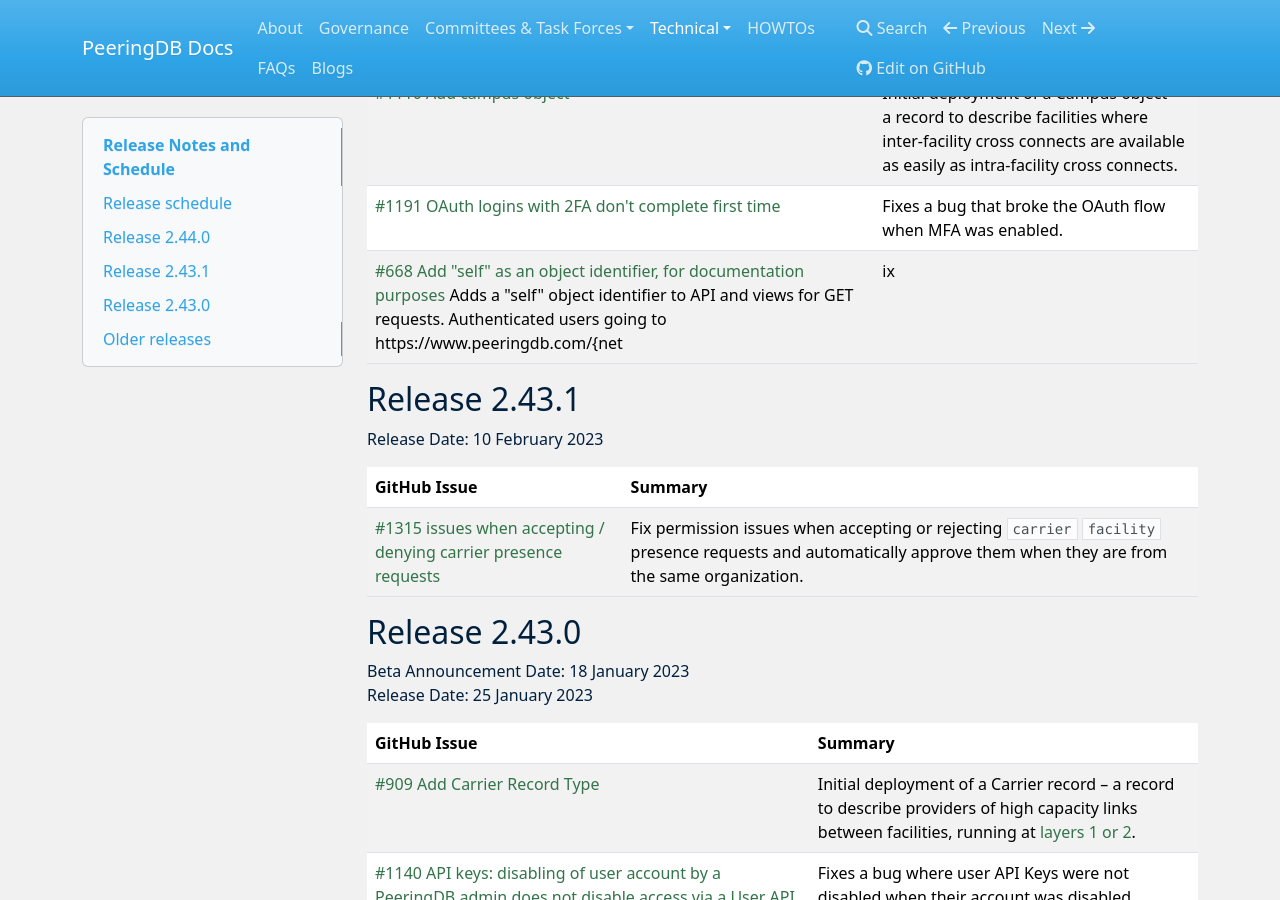
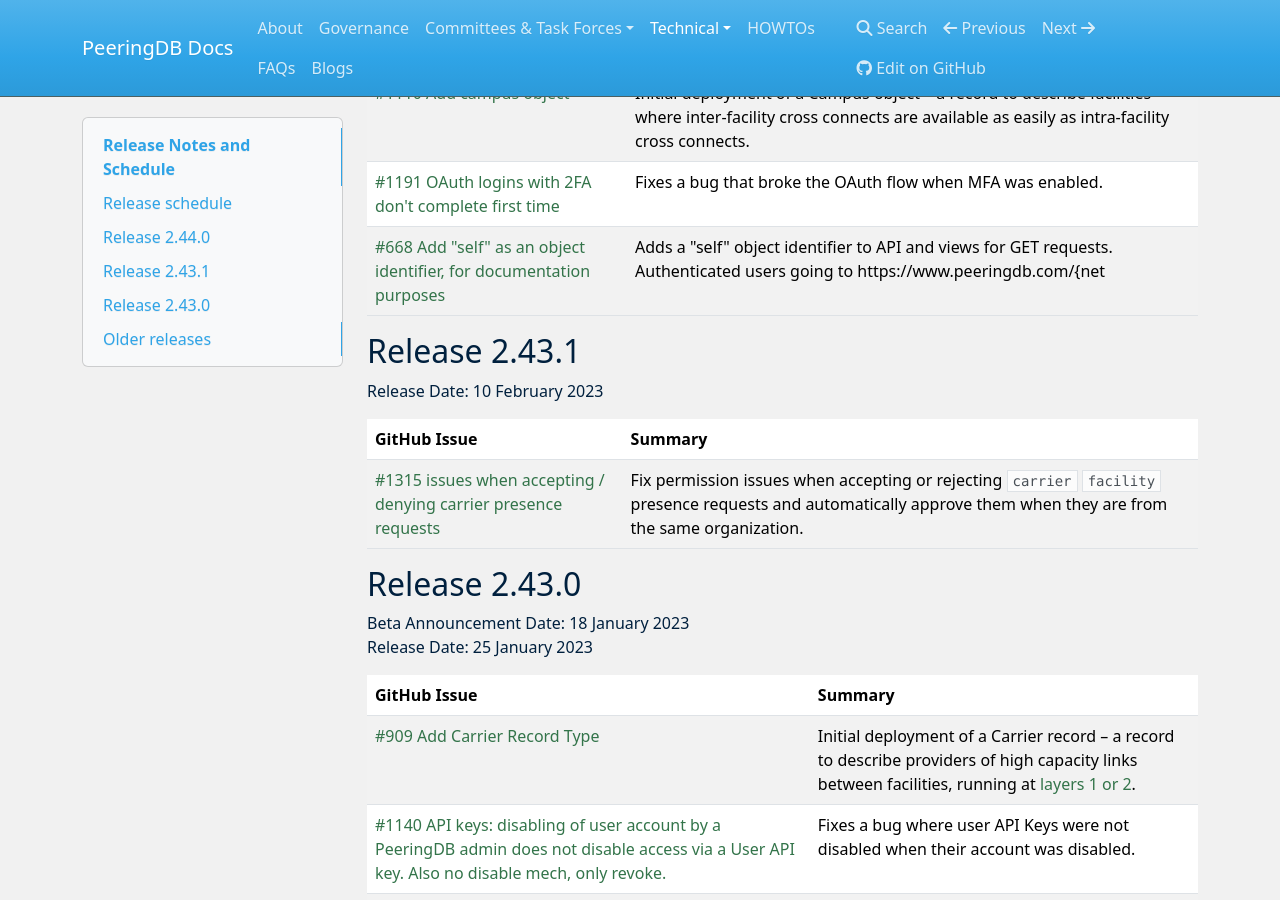
Before and after one commit to peeringdb/docs, an MkDocs documentation site: the page built from docs/release_notes/index.md, in a window 1280 px wide and 900 px high, scrolled down 858 px. Built offline with MkDocs 1.6.1, drawn with Linux system fonts in a browser that asks for light colours; nearby versions of some CDN libraries.

```diff
--- a/docs/release_notes/index.md
+++ b/docs/release_notes/index.md
@@ -29,7 +29,7 @@ Release Date: 22 February 2023
 | ----------------- | ----------- |
 | [#1110 Add campus object](https://github.com/peeringdb/peeringdb/issues/1110) | Initial deployment of a Campus object  – a record to describe facilities where inter-facility cross connects are available as easily as intra-facility cross connects. |
 | [#1191 OAuth logins with 2FA don't complete first time](https://github.com/peeringdb/peeringdb/issues/1191) | Fixes a bug that broke the OAuth flow when MFA was enabled. |
-| [#668 Add "self" as an object identifier, for documentation purposes](https://github.com/peeringdb/peeringdb/issues/668) Adds a "self" object identifier to API and views for GET requests. Authenticated users going to https://www.peeringdb.com/{net | ix | org}/self will redirect to URL for the first object of that type affiliated with the user. Unauthenticated users are taken to an example object. |
+| [#668 Add "self" as an object identifier, for documentation purposes](https://github.com/peeringdb/peeringdb/issues/668) | Adds a "self" object identifier to API and views for GET requests. Authenticated users going to https://www.peeringdb.com/{net | ix | org}/self will redirect to URL for the first object of that type affiliated with the user. Unauthenticated users are taken to an example object. |
 
 ## Release 2.43.1
 
```
